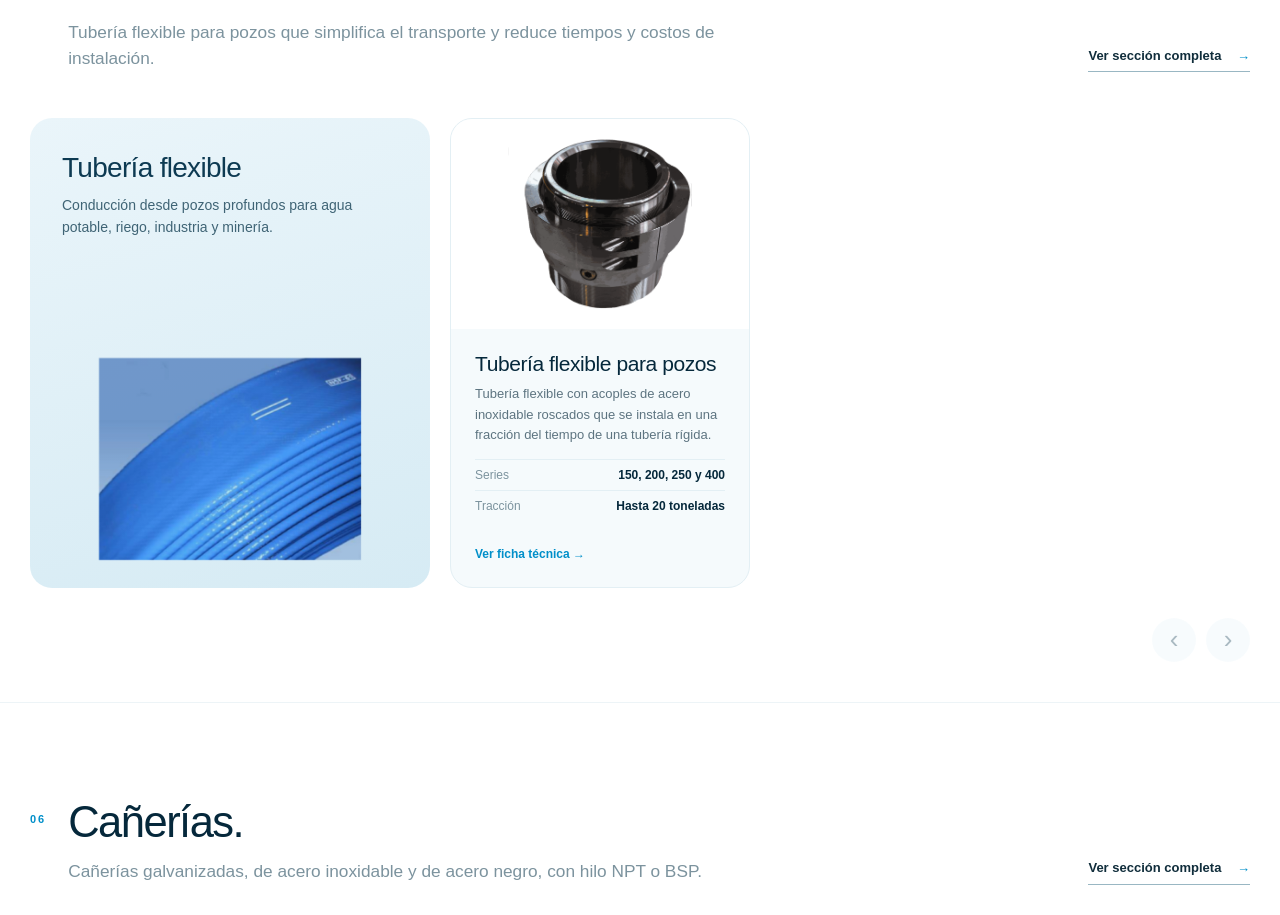
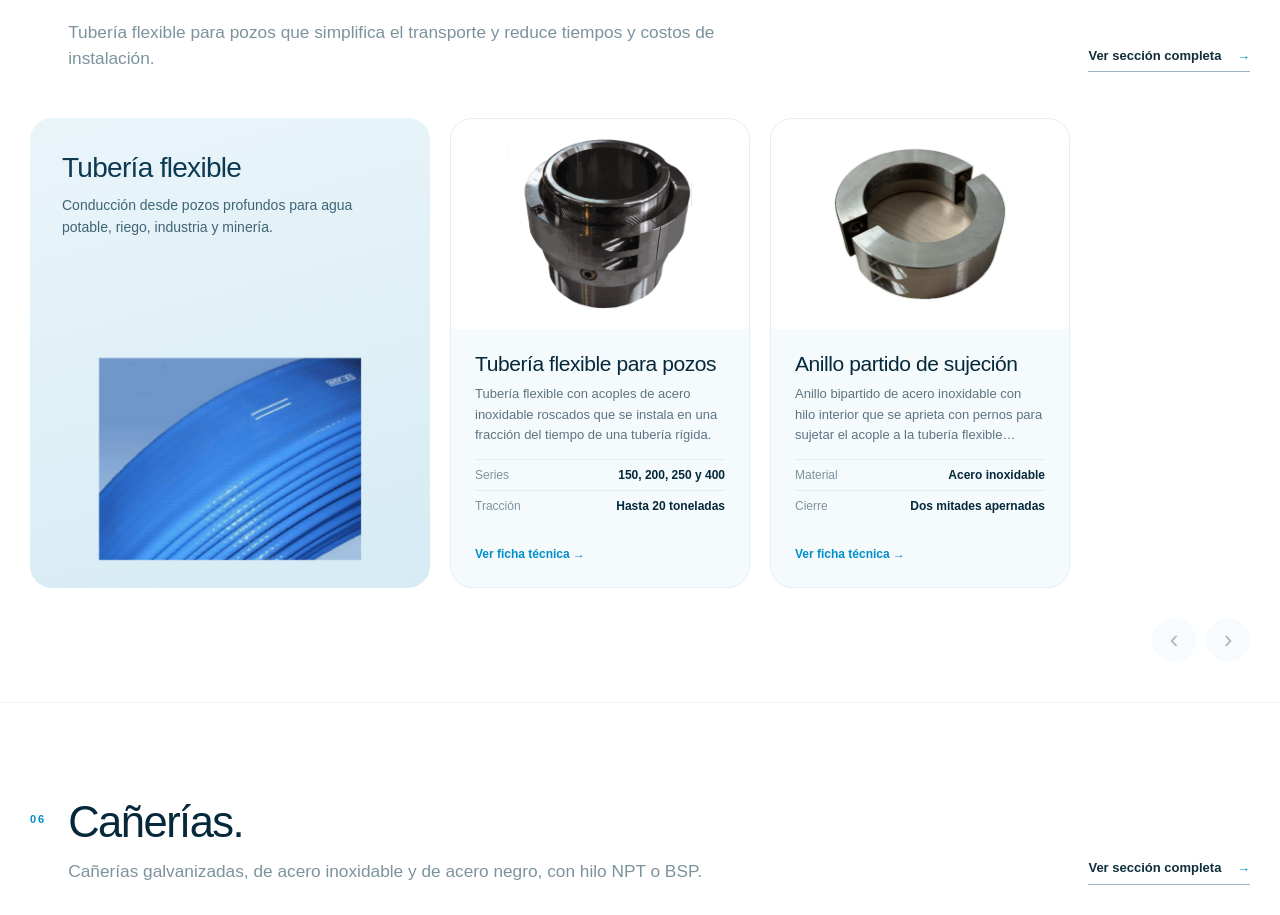
Before and after one commit to rodark99/Hidroterra-page, a Next.js app: page / in a window 1280 px wide. Shown: the part 3837-4752 px from the top of the page. Built offline with nearby package versions, Linux system fonts and the light colour scheme; no server answers.

Commit message:
Agregar anillo partido de sujeción en tubería flexible
Co-Authored-By: Claude Opus 5.5 <noreply@anthropic.com>
Claude-Session: https://claude.ai/code/session_016iLmevAzpMLamSXyWzGzGS

```diff
--- a/app/catalog-data.ts
+++ b/app/catalog-data.ts
@@ -358,6 +358,17 @@ export const productFamilies: ProductFamily[] = [
         ],
         highlights: ["Alto rendimiento hidráulico", "Sin crecimiento de bacterias", "Menor costo de instalación y transporte"],
       },
+      {
+        id: "anillo-partido",
+        name: "Anillo partido de sujeción",
+        description: "Anillo bipartido de acero inoxidable con hilo interior que se aprieta con pernos para sujetar el acople a la tubería flexible durante la instalación y el retiro del equipo.",
+        image: "/productos/anillo-partido.jpg",
+        specs: [
+          { label: "Material", value: "Acero inoxidable" },
+          { label: "Cierre", value: "Dos mitades apernadas" },
+          { label: "Uso", value: "Sujeción de acoples de tubería flexible" },
+        ],
+      },
     ],
   },
   {
```
Also changed, not shown: public/productos/anillo-partido.jpg (added).
